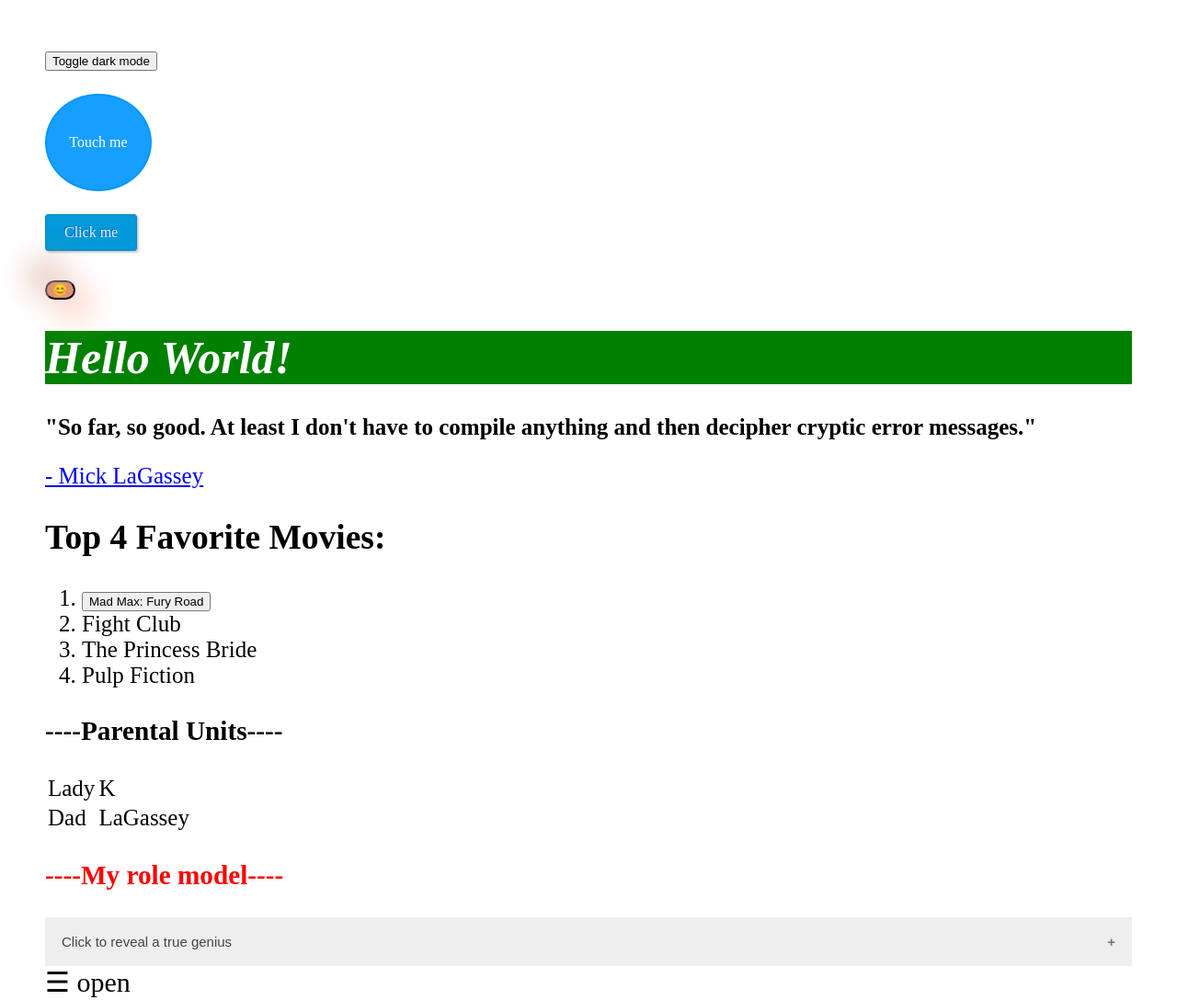
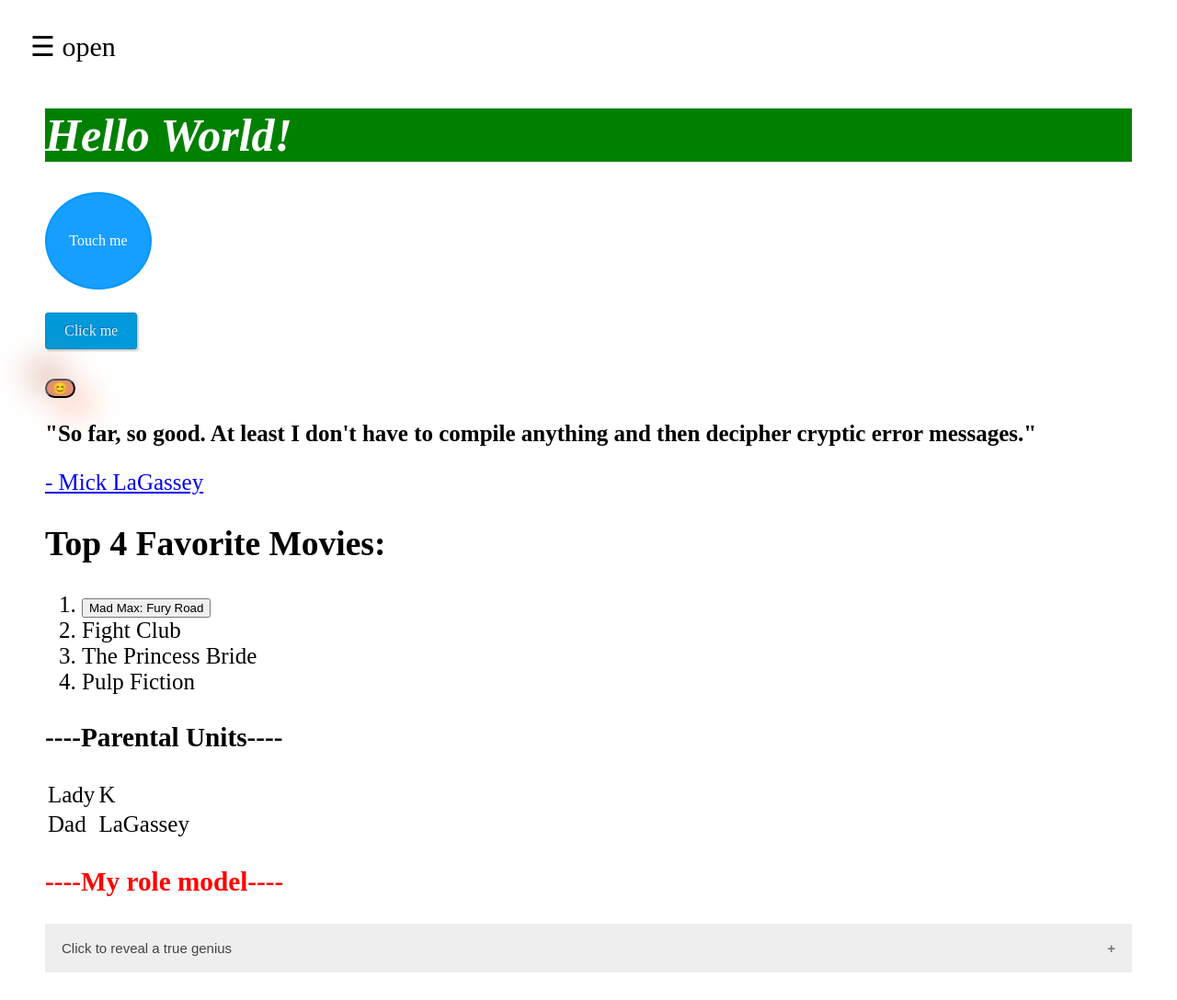
Before and after one commit to mklagassey/mklagassey.github.io, a plain HTML site: page index.html in a window 1280 px wide. Shown: the whole page at 92% size. Drawn offline with Linux system fonts and the light colour scheme; grey boxes are pictures that could not be loaded.

Commit message:
Rearranged menuand broke dark mode

```diff
--- a/index.html
+++ b/index.html
@@ -15,20 +15,26 @@
       <a href="#">Services</a>
       <a href="#">Clients</a>
       <a href="#">Contact</a>
+      <A onclick="darkMode()">Dark mode</a>
     </div>
 
+    <span style="font-size:30px;cursor:pointer" onclick="openNav()">&#9776; open</span>
+
+    <!-- Where all the stuff to push to the right goes -->
     <div id="main">
-    <button onclick="myFunction()">Toggle dark mode</button>
+    <h1><em>Hello World!</em></h1>
     <p></p>
     <input type="button" class="enjoy-move" value="Touch me" />
     <p></p>
     <input type="button" class="enjoy-css" value="Click me" />
     <p></p>
     <input type="button" class="fuzzybut" value="😊" />
-    <h1><em>Hello World!</em></h1>
+
     <p><strong>"So far, so good. At least I don't have to compile anything and then decipher cryptic error messages."</strong></p>
+
     <!-- How we add a link to text -->
     <p><a href="https://github.com/mklagassey">- Mick LaGassey<a/></p>
+
     <h2>Top 4 Favorite Movies:</h2>
     <ol>
       <li><input type="button" value="Mad Max: Fury Road" /></li>
@@ -36,6 +42,7 @@
       <li>The Princess Bride</li>
       <li>Pulp Fiction</li>
     </ol>
+
     <h3><strong>----Parental Units----</strong></h3>
     <table>
     	<tr>
@@ -47,6 +54,7 @@
     		<td>LaGassey</td>
     	</tr>
     </table>
+
     <div class="red">
     <h3><strong>----My role model----</strong></h3>
     </div>
@@ -54,12 +62,11 @@
         <div class="panel">
         <p><img src="https://codinginfinite.com/wp-content/uploads/2019/05/maxresdefault-1.jpg"</img></p>
         </div>
-      <span style="font-size:30px;cursor:pointer" onclick="openNav()">&#9776; open</span>
     </div>
 
     <!-- Handles dark mode -->
     <script>
-      function myFunction() {
+      function darkMode() {
         var element = document.body;
         element.classList.toggle("dark-mode");
       }
```
Lines whose indentation alone changed are shown as unchanged.
